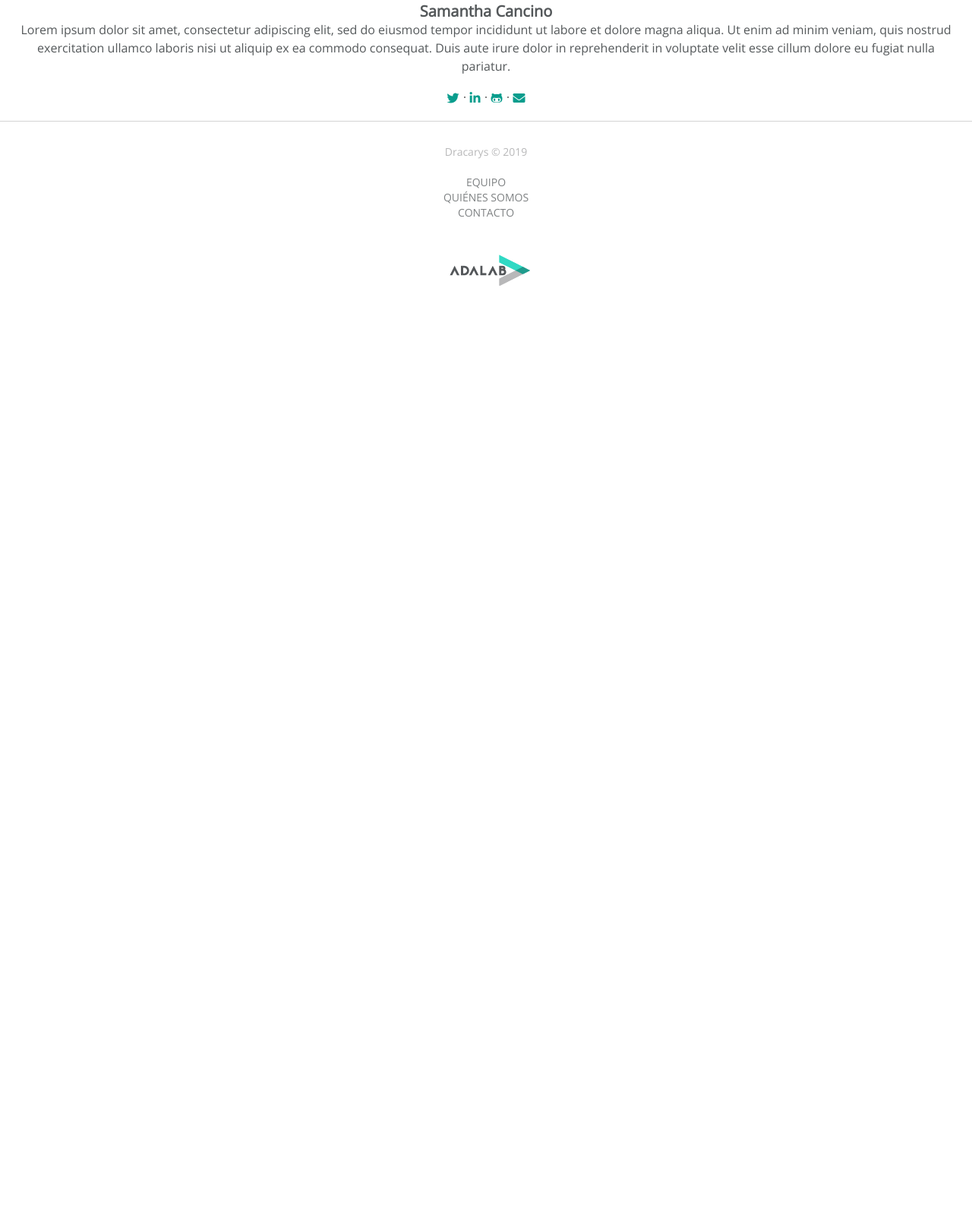
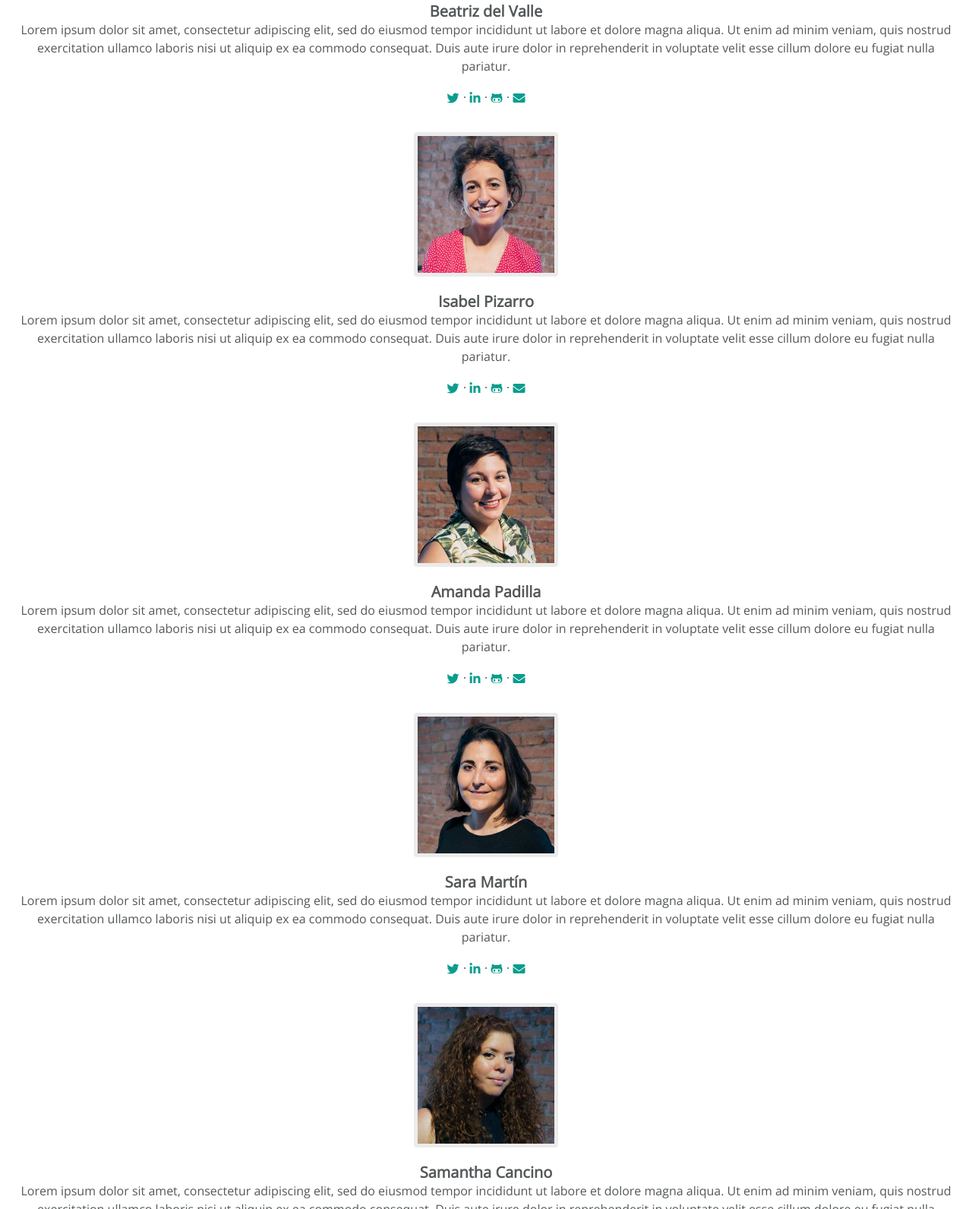
Before and after one commit to samanthacancino/dracarys_old, a plain HTML site: page index.html in a window 1280 px wide. Shown: the part 1209-2800 px from the top of the page at 76% size. Before the commit the page ends 1636 px from the top, so only its background shows below. Drawn offline with nearby package versions, Linux system fonts and the light colour scheme.

Commit message:
Add Pictures, 5 profiles

```diff
--- a/css/style.css
+++ b/css/style.css
@@ -39,6 +39,7 @@ p {
   margin: 0 15px;
   /* background-color: aquamarine; */
 }
+
 /*header*/
 
 .headerwrap{
@@ -127,7 +128,7 @@ p {
 /*hero*/
 .hero{
   height: 378px;
-  background-image: url(../img/Adalabers-dracarys.png);
+  background-image: url(../img/Adalabers-dracarys.jpg);
   background-size: cover;
   display: flex;
   align-items: flex-end;
--- a/index.html
+++ b/index.html
@@ -5,7 +5,7 @@
     <meta name="viewport" content="width=device-width, initial-scale=1.0">
     <meta http-equiv="X-UA-Compatible" content="ie=edge">
     <link rel="stylesheet" href="css/style.css">
-    <link href="https://fonts.googleapis.com/css?family=Open+Sans|Rubik&display=swap" rel="stylesheet">
+    <link href="https://fonts.googleapis.com/css?family=Open+Sans|Rubik:400,500,700#&display=swap" rel="stylesheet">
     <link href="./libs/css/fontawesome.css" rel="stylesheet">
     <link href="./libs/css/brands.css" rel="stylesheet">
     <link href="./libs/css/solid.css" rel="stylesheet">
@@ -25,9 +25,9 @@
             <nav class="nav">
                 <div class="container">
                     <ul class="menu">
-                        <li><a href="index.html">EQUIPO</a></li>
-                        <li><a href="index.html">QUIENES SOMOS</a></li>
-                        <li><a href="index.html">CONTACTO</a></li>
+                        <li><a href="#the_team">EQUIPO</a></li>
+                        <li><a href="#about-us">QUIENES SOMOS</a></li>
+                        <li><a href="#">CONTACTO</a></li>
                     </ul>
                 </div>
             </nav>
@@ -39,7 +39,7 @@
 </section>
 <main class="page">
     <div class="team">
-        <h2 class="h2-team">EQUIPO</h2>
+        <h2 class="h2-team" id="the_team">EQUIPO</h2>
         <div class="container">
             <p>Lorem ipsum dolor sit amet consectetur adipisicing elit. Quis, neque. Praesentium alias, animi, vitae ab nulla voluptatibus modi magnam explicabo quos maxime quia necessitatibus? Aspernatur perspiciatis odio at nulla nisi.</p>
         </div>
@@ -64,10 +64,82 @@
 
     </div>
     <div class="who">
-        <h1 class="perfiles">QUIENES SOMOS</h1>
+        <h1 class="perfiles" id="about-us">QUIENES SOMOS</h1>
         <div class="perfil">
             <article>
-                <img class="img-perfil" src="img/sam.png">
+                <img class="img-perfil" src="./img/Beatriz.jpg">
+                <h2>Beatriz del Valle</h2>
+                <div class="container">
+                    <p>Lorem ipsum dolor sit amet, consectetur adipiscing elit, sed do eiusmod tempor incididunt ut labore et dolore magna aliqua. Ut enim ad minim veniam, quis nostrud exercitation ullamco laboris nisi ut aliquip ex ea commodo consequat. Duis aute irure dolor in reprehenderit in voluptate velit esse cillum dolore eu fugiat nulla pariatur.</p>
+                </div>
+                <div class="social-icons">
+                    <ul class="social">
+                        <li><i class="social-icon fab fa-twitter"></i></li>
+                        <li><div class="mini"></div></li>
+                        <li><i class="social-icon fab fa-linkedin-in"></i></li>
+                        <li><div class="mini"></div></li>
+                        <li><i class="social-icon fab fa-github-alt"></i></li>
+                        <li><div class="mini"></div></li>
+                        <li><i class="social-icon fas fa-envelope"></i></li>
+                    </ul>
+                </div>
+            </article>
+            <article>
+                <img class="img-perfil" src="./img/Isabel.jpg">
+                <h2>Isabel Pizarro</h2>
+                <div class="container">
+                    <p>Lorem ipsum dolor sit amet, consectetur adipiscing elit, sed do eiusmod tempor incididunt ut labore et dolore magna aliqua. Ut enim ad minim veniam, quis nostrud exercitation ullamco laboris nisi ut aliquip ex ea commodo consequat. Duis aute irure dolor in reprehenderit in voluptate velit esse cillum dolore eu fugiat nulla pariatur.</p>
+                </div>
+                <div class="social-icons">
+                    <ul class="social">
+                        <li><i class="social-icon fab fa-twitter"></i></li>
+                        <li><div class="mini"></div></li>
+                        <li><i class="social-icon fab fa-linkedin-in"></i></li>
+                        <li><div class="mini"></div></li>
+                        <li><i class="social-icon fab fa-github-alt"></i></li>
+                        <li><div class="mini"></div></li>
+                        <li><i class="social-icon fas fa-envelope"></i></li>
+                    </ul>
+                </div>
+            </article>
+            <article>
+                <img class="img-perfil" src="./img/Amanda.jpg">
+                <h2>Amanda Padilla</h2>
+                <div class="container">
+                    <p>Lorem ipsum dolor sit amet, consectetur adipiscing elit, sed do eiusmod tempor incididunt ut labore et dolore magna aliqua. Ut enim ad minim veniam, quis nostrud exercitation ullamco laboris nisi ut aliquip ex ea commodo consequat. Duis aute irure dolor in reprehenderit in voluptate velit esse cillum dolore eu fugiat nulla pariatur.</p>
+                </div>
+                <div class="social-icons">
+                    <ul class="social">
+                        <li><i class="social-icon fab fa-twitter"></i></li>
+                        <li><div class="mini"></div></li>
+                        <li><i class="social-icon fab fa-linkedin-in"></i></li>
+                        <li><div class="mini"></div></li>
+                        <li><i class="social-icon fab fa-github-alt"></i></li>
+                        <li><div class="mini"></div></li>
+                        <li><i class="social-icon fas fa-envelope"></i></li>
+                    </ul>
+                </div>
+            </article>
+            <article>
+                <img class="img-perfil" src="./img/Sara.jpg">
+                <h2>Sara Martín</h2>
+                <div class="container">
+                    <p>Lorem ipsum dolor sit amet, consectetur adipiscing elit, sed do eiusmod tempor incididunt ut labore et dolore magna aliqua. Ut enim ad minim veniam, quis nostrud exercitation ullamco laboris nisi ut aliquip ex ea commodo consequat. Duis aute irure dolor in reprehenderit in voluptate velit esse cillum dolore eu fugiat nulla pariatur.</p>
+                </div>
+                <div class="social-icons">
+                    <ul class="social">
+                        <li><i class="social-icon fab fa-twitter"></i></li>
+                        <li><div class="mini"></div></li>
+                        <li><i class="social-icon fab fa-linkedin-in"></i></li>
+                        <li><div class="mini"></div></li>
+                        <li><i class="social-icon fab fa-github-alt"></i></li>
+                        <li><div class="mini"></div></li>
+                        <li><i class="social-icon fas fa-envelope"></i></li>
+                    </ul>
+                </div>
+            </article>
+            <article>
+                <img class="img-perfil" src="img/Samantha.jpg">
                 <h2>Samantha Cancino</h2>
                 <div class="container">
                     <p>Lorem ipsum dolor sit amet, consectetur adipiscing elit, sed do eiusmod tempor incididunt ut labore et dolore magna aliqua. Ut enim ad minim veniam, quis nostrud exercitation ullamco laboris nisi ut aliquip ex ea commodo consequat. Duis aute irure dolor in reprehenderit in voluptate velit esse cillum dolore eu fugiat nulla pariatur.</p>
@@ -84,6 +156,7 @@
                     </ul>
                 </div>
             </article>
+
         </div>
     </main>
 
```
Also changed, not shown: img/Adalabers-dracarys.jpg (added), img/Adalabers-dracarys.png (deleted), img/Amanda.jpg (added), img/Beatriz.jpg (added), img/Isabel.jpg (added), img/Samantha.jpg (added), img/Sara.jpg (added), img/sam.png (deleted), 2 other files. Lines whose indentation alone changed are shown as unchanged.
